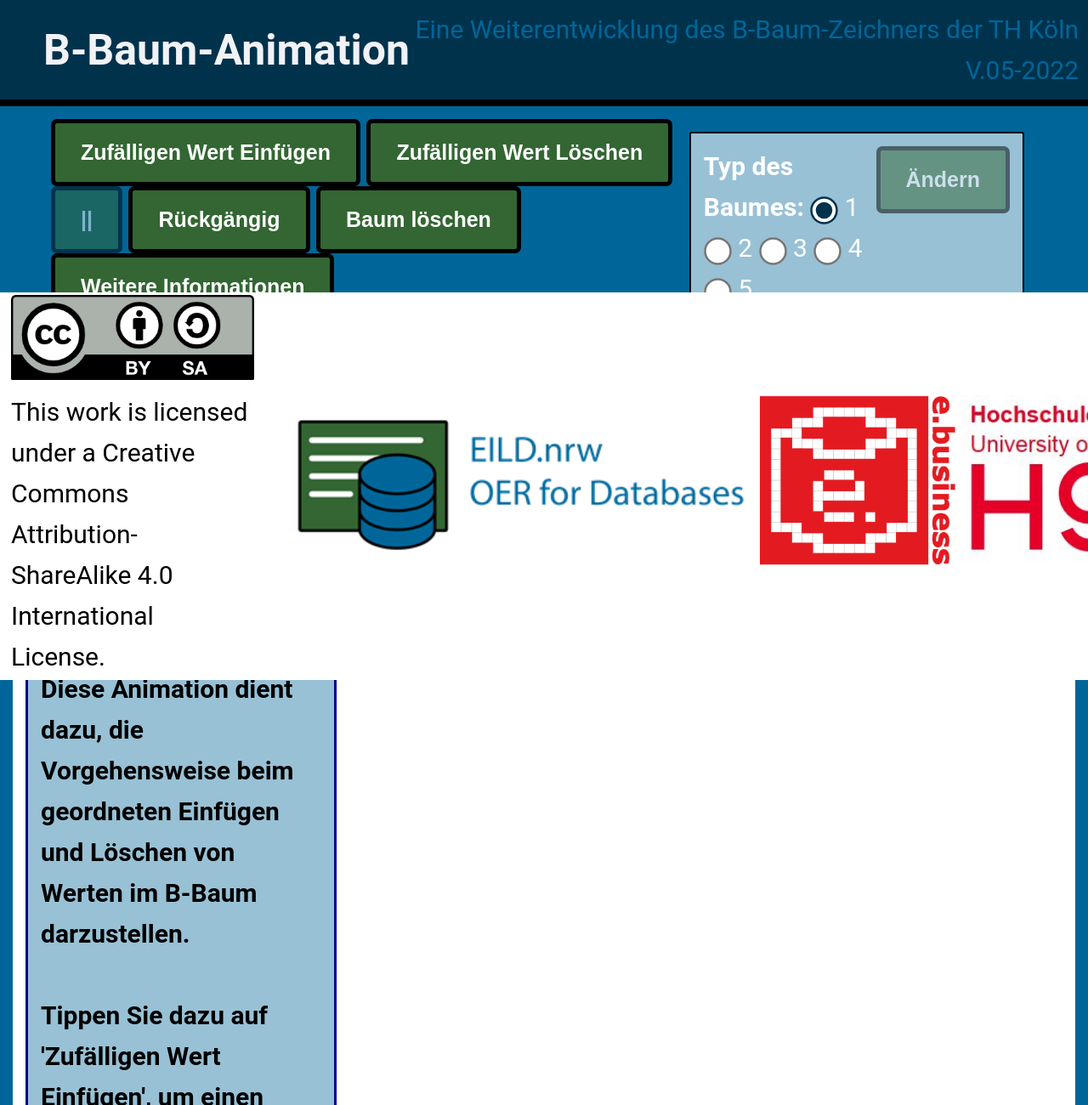
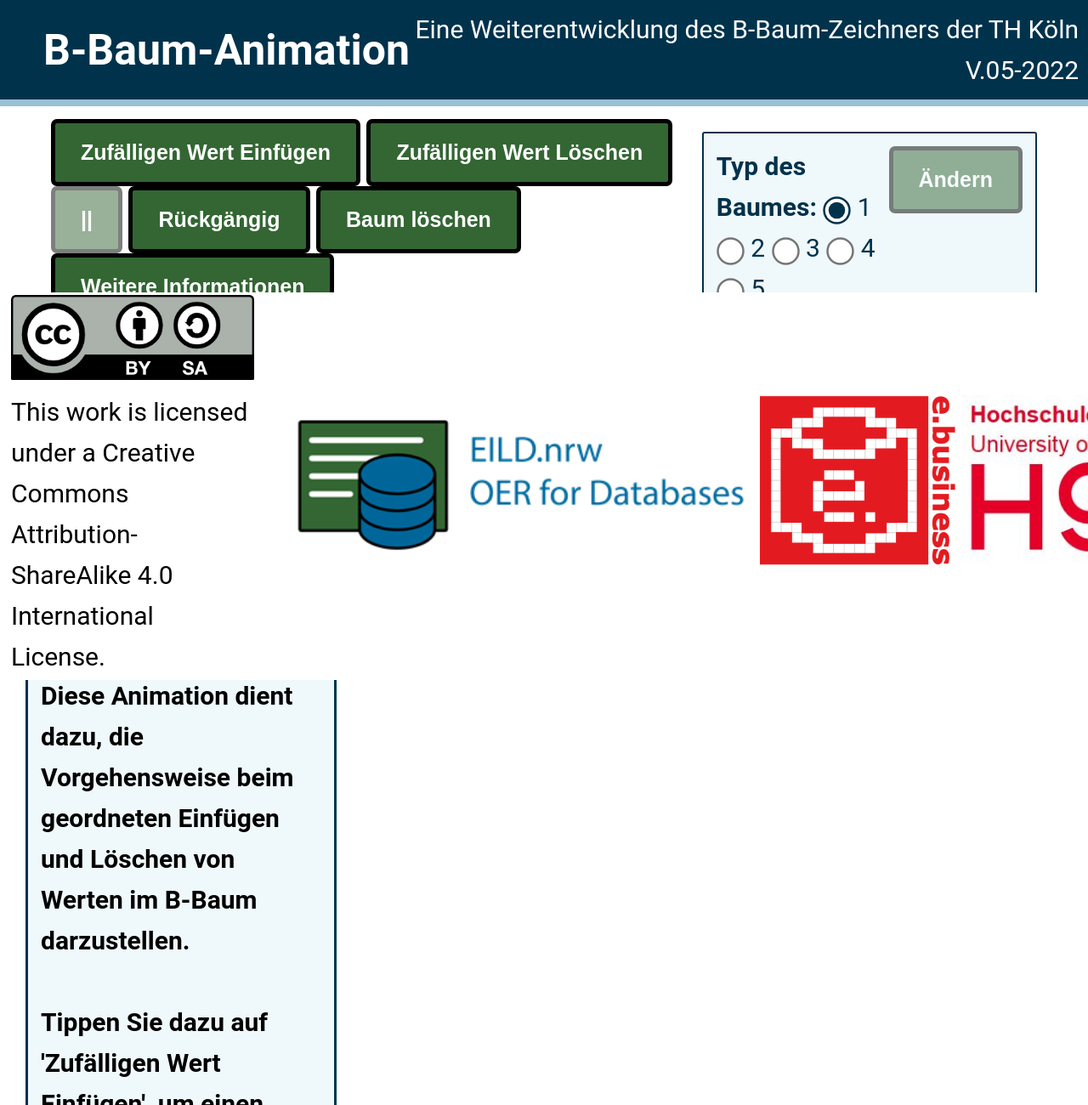
Before and after one commit to orca-nrw/btree-animate-touch, a plain HTML site: page index.html in a window 1280 px wide. Shown: the top 1300 px of the page at 85% size. Drawn offline with Linux system fonts and the light colour scheme.

Commit message:
changed style.css for better accessibility

```diff
--- a/css/style.css
+++ b/css/style.css
@@ -8,7 +8,6 @@
 }
 
 html {
-	background-color: #006699;
 	font-family: Roboto, sans-serif;
 }
 
@@ -21,10 +20,10 @@ body{
 }
 
 .main-header{
+	color: #fff;
 	background-color: #00324c;
-	color: #f1f2f6;
 	padding: 1px;
-	border-bottom: 8px solid black;
+	border-bottom: 8px solid #98c1d5;
 }
 
 .main-header h1{
@@ -36,6 +35,8 @@ body{
 	position: sticky;
 	top: 0;
 	z-index: 1000;
+	border-bottom: 8px solid #98c1d5;
+	background-color: #fff;
 }
 
 .content {
@@ -67,23 +68,16 @@ body{
 .radio-grid-container {
 	display: grid;
 	grid-template-areas:
-	'tree-type tree-type change-button'
-	'input-type input-type change-button';
+	'tree-type change-button'
+	'input-type change-button';
+	color: #00324c;
 	gap: 10px;
-	background-color: #98c1d5;
+	background-color: rgba(201,231,242,0.3);
 	padding:0.5em 0.5em;
 	margin-top:0.5em;
 	margin-bottom: 0.5em;
-	margin-right: 0.5em;
-	border: 2px solid black;
+	border: 2px solid #00324c;
 	border-radius: 3px;
-}
-
-.button-container {
-	grid-column: 2; /* Platziert die Button-Container in der zweiten Spalte */
-	display: flex;
-	align-items: center;
-	justify-content: center;
 }
 
 .container{
@@ -108,8 +102,8 @@ body{
 	box-sizing: border-box;
 	overflow-y: auto;
 	overflow-wrap: break-word;
-	border: 0.1em solid darkblue;
-	background-color: #98c1d5;
+	border: 0.1em solid #00324c;
+	background-color: rgba(201,231,242,0.3);
 }
 
 .form-animation{
@@ -130,7 +124,7 @@ input[type="text"]{
 	-webkit-appearance: none;
 	width: 100%;
 	height: 60px;
-	background: #98c1d5;
+	background: #C9E7F2;
 	outline: 5px solid black;
 	border-radius: 3px;
 	-webkit-transition: .2s;
@@ -155,7 +149,7 @@ img {
 	margin-top: 10px;
 	text-align: right;
 	margin-right: 10px;
-	color: #006699;
+	color: white;
 }
 .slider::-webkit-slider-thumb {
 	-webkit-appearance: none;
@@ -204,7 +198,7 @@ canvas {
 
 #animationsgeschwindigkeit{
 	display: inline-block;
-	color: #fff;
+	color: #00324c;
 	font-weight: bold;
 }
 
@@ -231,7 +225,7 @@ input[type="radio"], input[type="checkbox"] {
 }
 
 .modal-content {
-	background-color: #98c1d5;
+	background-color: #eef4f7;
 	margin: 15% auto;
 	padding: 20px;
 	border: 2px solid black;
```
